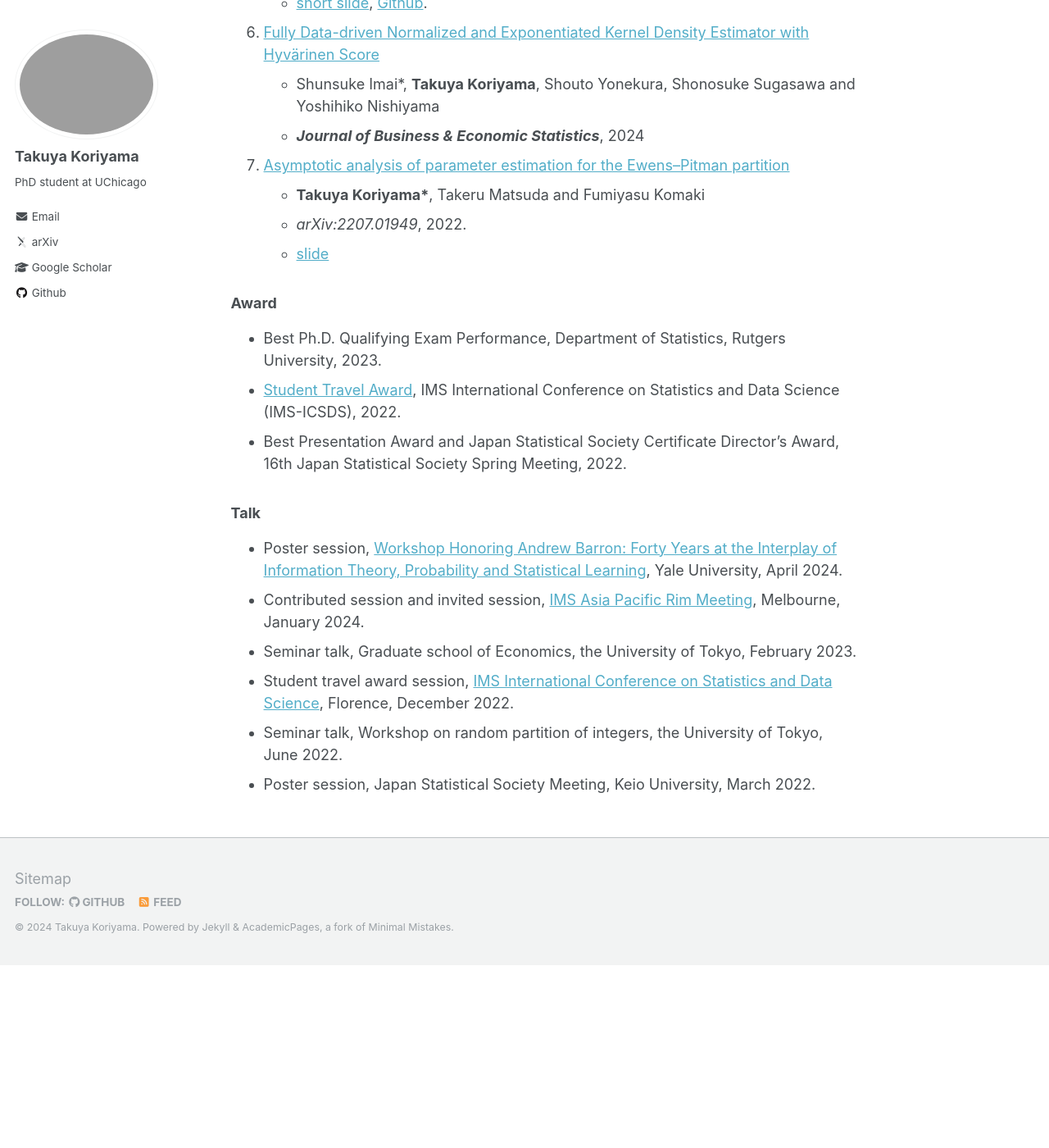
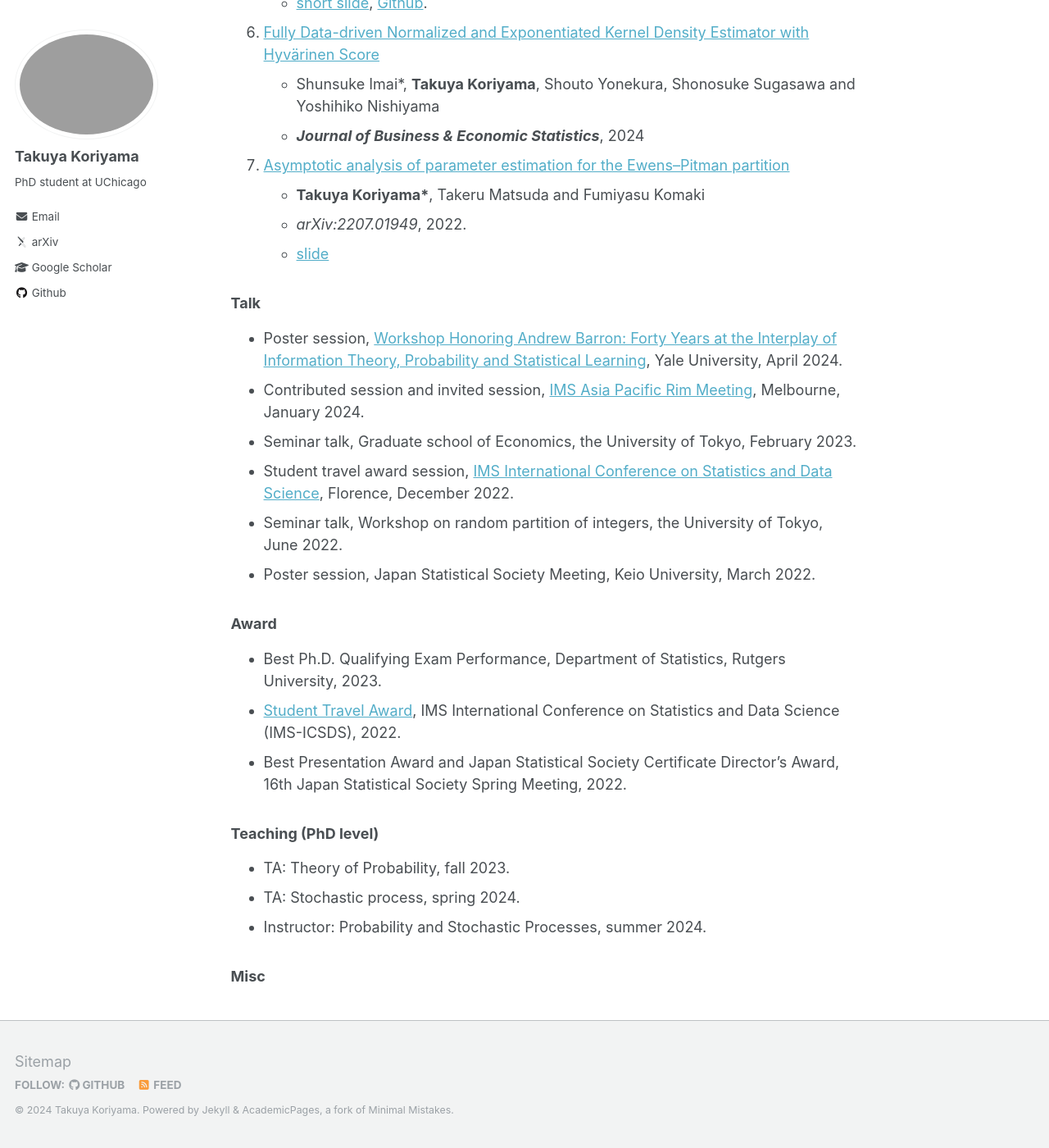
Before and after one commit to TakuyaKoriyama/takuyakoriyama.github.io, a Jekyll site: the page built from _pages/about.md, in a window 1280 px wide and 1400 px high, scrolled down 1347 px. Shown: the whole window at 82% size. Built offline with Jekyll 4.4.1, drawn with Linux system fonts in a browser that asks for light colours; some web fonts are replaced; before the commit the page ends 2524 px from its top, so only the background shows below that.

Commit message:
keep update

```diff
--- a/_config.yml
+++ b/_config.yml
@@ -21,7 +21,7 @@ repository               : "TakuyaKoriyama/takuyakoriyama.github.io"
 #               Additional customization can be done by editing /_includes/author-profile.html
 author:
   # Biographic information
-  avatar           : "profile_2.png"
+  avatar           : "profile_dog.jpg"
   name             : "Takuya Koriyama"
   pronouns         : # example: "she/her"
   bio              : "PhD student at UChicago"
--- a/_pages/about.md
+++ b/_pages/about.md
@@ -60,3 +55,18 @@ My recent research interests include:
 * Student travel award session, [IMS International Conference on Statistics and Data Science](https://sites.google.com/view/icsds2022), Florence, December 2022.
 * Seminar talk, Workshop on random partition of integers, the University of Tokyo, June 2022.
 * Poster session, Japan Statistical Society Meeting, Keio University, March 2022.
+
+### Award
+* Best Ph.D. Qualifying Exam Performance, Department of Statistics, Rutgers University, 2023.
+* [Student Travel Award](https://imstat.org/2022/12/06/2022-icsds-travel-award-recipients/), IMS International Conference on Statistics and Data Science (IMS-ICSDS), 2022.
+* Best Presentation Award and Japan Statistical Society Certificate Director's Award, 16th Japan Statistical Society Spring Meeting, 2022.
+
+
+### Teaching (PhD level)
+* TA: Theory of Probability, fall 2023.
+* TA: Stochastic process, spring 2024.
+* Instructor: Probability and Stochastic Processes, summer 2024.
+
+### Misc
+<!-- ### Misc
+I received my bachelor's degree in applied mathematics from UTokyo. During the undergraduate study I was also working at RIKEN CBS as a student reseacher where I was working on combinatorial stochastic processes. After that, I moved to Rutgers Stat as a PhD student and spend two years. At Rutgers I was working on high dim stat with professor Pierre C Bellec.  -->
```
Also changed, not shown: other parts of _pages/about.md (+0 -5 lines), 2 other files.
